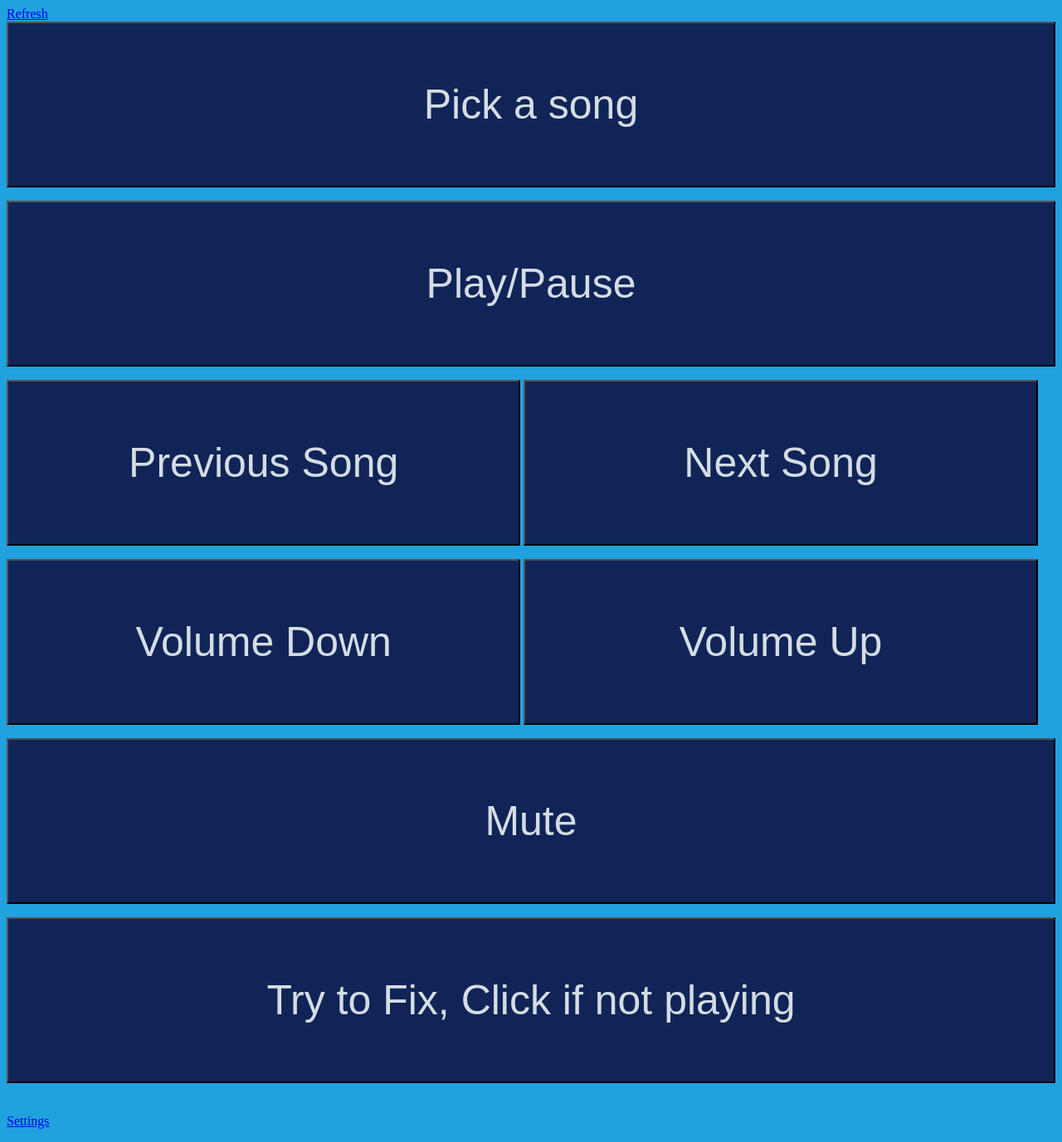
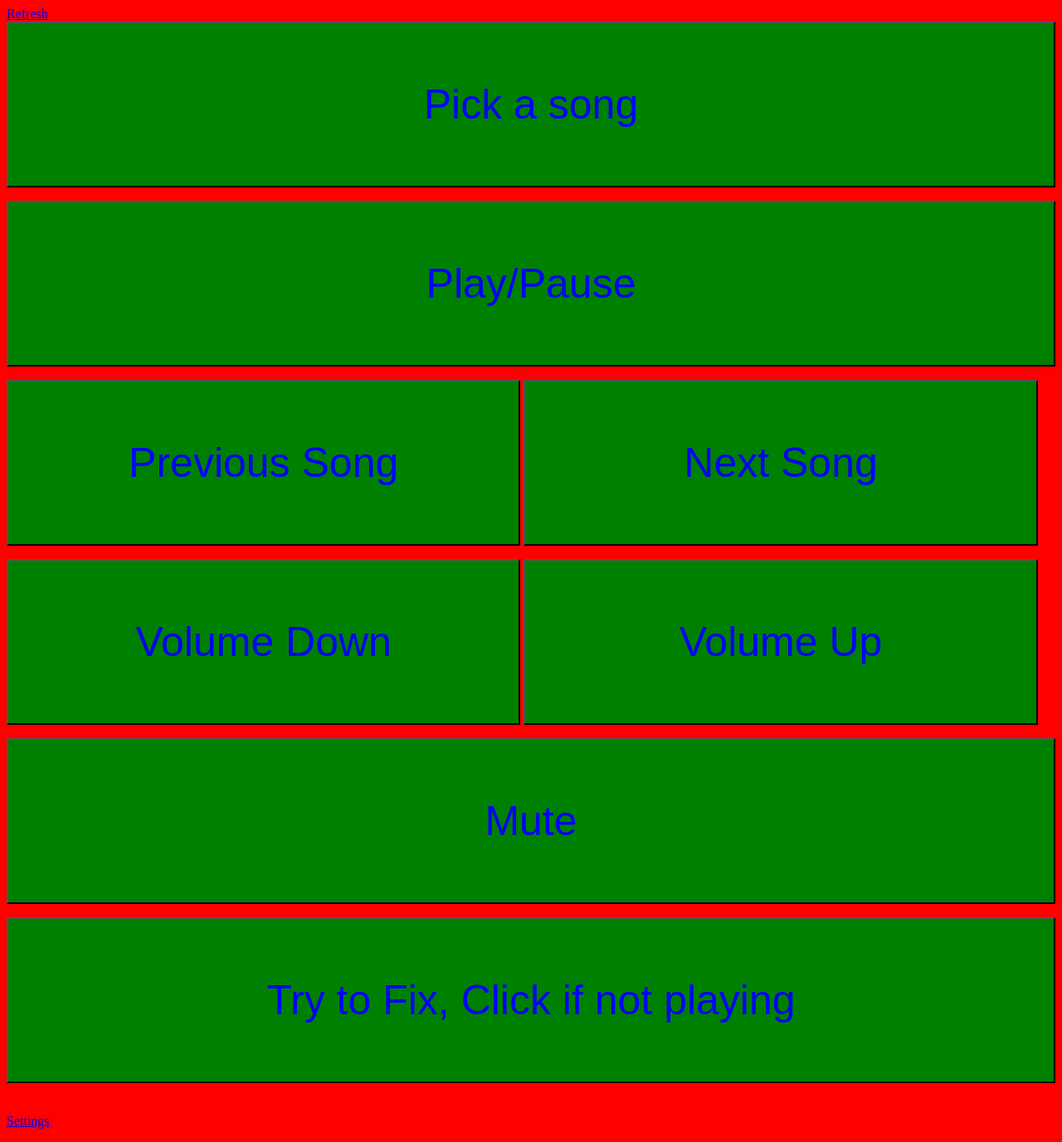
Before and after one commit to godimath/pijukebox, a PHP site: page / in a window 1280 px wide. Shown: the whole page at 83% size. Run offline with PHP 8.4, Linux system fonts and the light colour scheme.

Commit message:
changed button styles and added  an easter egg

```diff
--- a/webpage/scripts.js
+++ b/webpage/scripts.js
@@ -1,3 +1,8 @@
+var eggs = ["Hey, don't click me!", "Why did you click me again?", "Why are you doing this?", "Seriously, nothing is gonna happen.", "Staaaahp", "Fuck you, I'm running out of things to say!", "I should probably make this do something useful...", "This is easier, though.", "I can't believe you're still clicking.", "I can't believe I'm still typing these out.", "You wanna party?"];
+var eggCount = 0;
+
+
+
 function sendMusicAction(action) {
 	document.getElementById("action").value=action;
 }
@@ -34,3 +39,10 @@ function setButtonTextColor(){
 function setBackgroundColor(){
         document.getElementById("body").style.background = document.getElementById("backgroundColor").value;
 }
+
+function dontClickMe(){
+	alert(eggs[eggCount++]);
+	if(eggCount == eggs.length){
+		window.location = "http://lemonparty.org";
+	}
+}
--- a/webpage/style.css
+++ b/webpage/style.css
@@ -1,20 +1,29 @@
 body{
-	background-color: 21a1de;
+	background-color: red;
 
 }
 .half-button{
-        background-color: 102457;
-	color: d4dde4;
+        background-color: green;
+	color: blue;
         width: 49%;
         height: 200;
         font-size: 50;
 
 }
 
+.third-button{
+        background-color: green;
+        color: blue;
+        width: 32%;
+        height: 200;
+        font-size: 40;
+
+}
+
 
 .button{
-	color: d4dde4;
-	background-color: 102457;
+	color: blue;
+	background-color: green;
 	width: 100%;
 	height: 200;
 	font-size: 50;
```
Also changed, not shown: webpage/template.css (+9 -0 lines), 1 other file.
